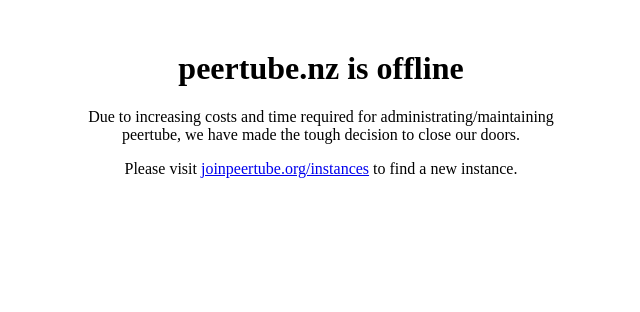
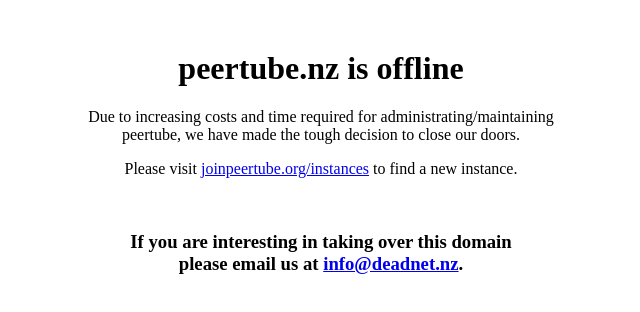
Before and after one commit to idanoo/peertube.nz, a plain HTML site: page index.html in a window 1280 px wide. Shown: the whole page, without its empty margins (319-959 px from the left). Drawn offline with Linux system fonts and the light colour scheme.

Commit message:
Add email link

```diff
--- a/index.html
+++ b/index.html
@@ -14,6 +14,8 @@
             peertube, we have made the tough decision to close our doors.</p>
         <p>Please visit <a href="https://joinpeertube.org/instances" target="_blank">joinpeertube.org/instances</a>
             to find a new instance.</p>
+        <br/>
+        <h3>If you are interesting in taking over this domain<br/>please email us at <a href="mailto:info@deadnet.nz">info@deadnet.nz</a>.</h3>
     </main>
   </body>
 </html>
```
